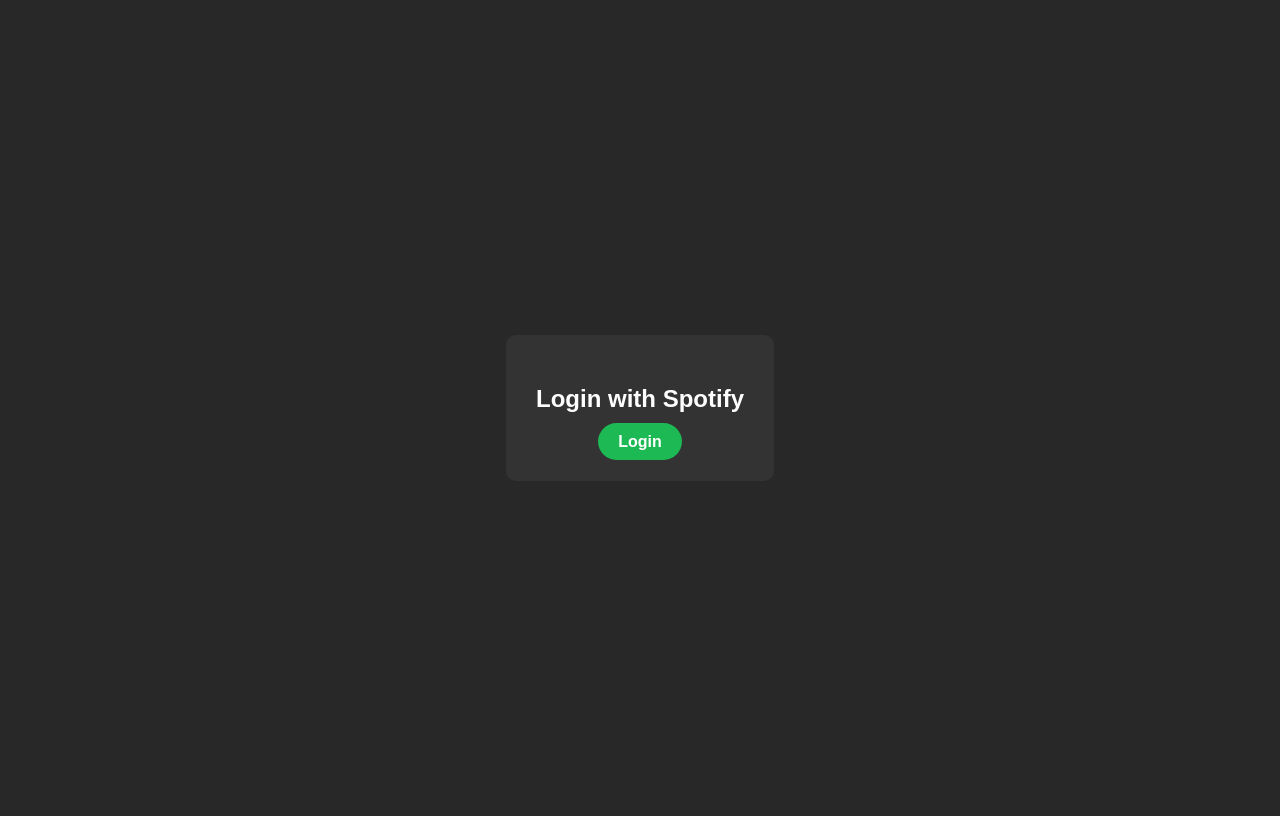
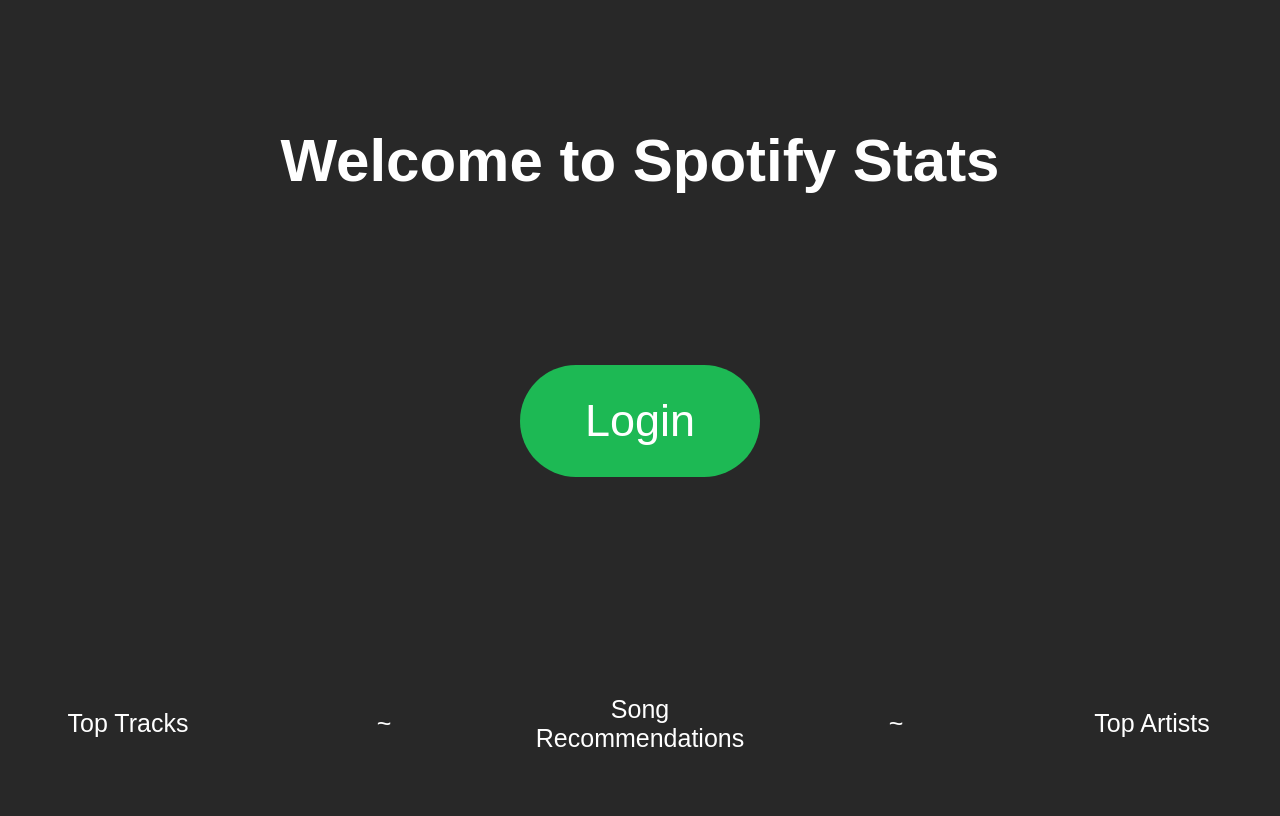
Before and after one commit to brandon-lo1/SpotifyStats, a Django app: page / in a window 1280 px wide. After the commit the page ends 747 px from the top, so only its background shows below. Run offline with Django 4.2, Linux system fonts and the light colour scheme.

Commit message:
Add files via upload

```diff
--- a/SpotifyStats/templates/login.html
+++ b/SpotifyStats/templates/login.html
@@ -3,52 +3,85 @@
 <head>
     <meta charset="UTF-8">
     <meta name="viewport" content="width=device-width, initial-scale=1.0">
-    <title>Spotify Login</title>
+    <title>Welcome to Spotify Stats</title>
     <style>
-        /* Basic styling for the entire page */
         body {
             font-family: Arial, sans-serif;
-            background-color: #282828; /* Spotify's dark background color */
-            color: white;
+            background-color: #282828; /* Spotify black background color */
+            margin: 0;
+            padding: 0;
+            display: flex;
+            flex-direction: column;
+            align-items: center;
+            justify-content: center;
             height: 100vh;
-            display: flex;
-            justify-content: center;
-            align-items: center;
         }
 
-        /* Styling for the login button */
-        .login-btn {
-            background-color: #1DB954; /* Spotify green color */
-            padding: 10px 20px;
-            text-decoration: none;
+        h1 {
+            font-size: 60px;
+            text-align: center;
             color: white;
-            border-radius: 25px;
-            font-weight: bold;
-            transition: background-color 0.3s; /* Smooth transition effect */
+            transform: translateY(-160%);
         }
 
-        .login-btn:hover {
-            background-color: #1ED760; /* Slightly lighter green for hover effect */
+        .login-button {
+            background-color: #1DB954; /* Spotify green button color */
+            border: none;
+            border-radius: 100px;
+            color: white;
+            padding: 30px 65px;
+            text-align: center;
+            text-decoration: none;
+            display: inline-block;
+            font-size: 45px;
+            margin: 20px;
+            cursor: pointer;
         }
 
-        /* Styling for the login container */
-        .login-container {
-            text-align: center;
-            border-radius: 10px;
-            padding: 30px;
-            background: #333; /* Slightly different from the background for contrast */
+        .login-button:hover {
+            background-color: #0D8050; /* Darker green for hover effect */
         }
 
-        .login-container h2 {
-            margin-bottom: 20px;
+        .container {
+            display: flex;
+            align-items: center;
+            justify-content: center; /* Center both horizontally and vertically */
+            width: 100%;
+            transform: translateY(160%);
         }
 
+        .text-container {
+            flex: 1;
+            text-align: center;
+        }
+
+        p {
+            color: white;
+            font-size: 25px;
+        }
     </style>
 </head>
 <body>
-    <div class="login-container">
-        <h2>Login with Spotify</h2>
-        <a href="{% url 'spotify-login' %}" class="login-btn">Login</a>
+    <h1>Welcome to Spotify Stats</h1>
+
+    <a class="login-button" href="{% url 'spotify-login' %}" >Login</a>
+
+    <div class="container">
+        <div class="text-container text-container-left">
+            <p>Top Tracks</p>
+        </div>
+        <div class="text-container text-container-divider1">
+            <p>~</p>
+        </div>
+        <div class="text-container text-container-center">
+            <p>Song Recommendations</p>
+        </div>
+        <div class="text-container text-container-divider2">
+            <p>~</p>
+        </div>
+        <div class="text-container text-container-right">
+            <p>Top Artists</p>
+        </div>
     </div>
 </body>
 </html>
```
